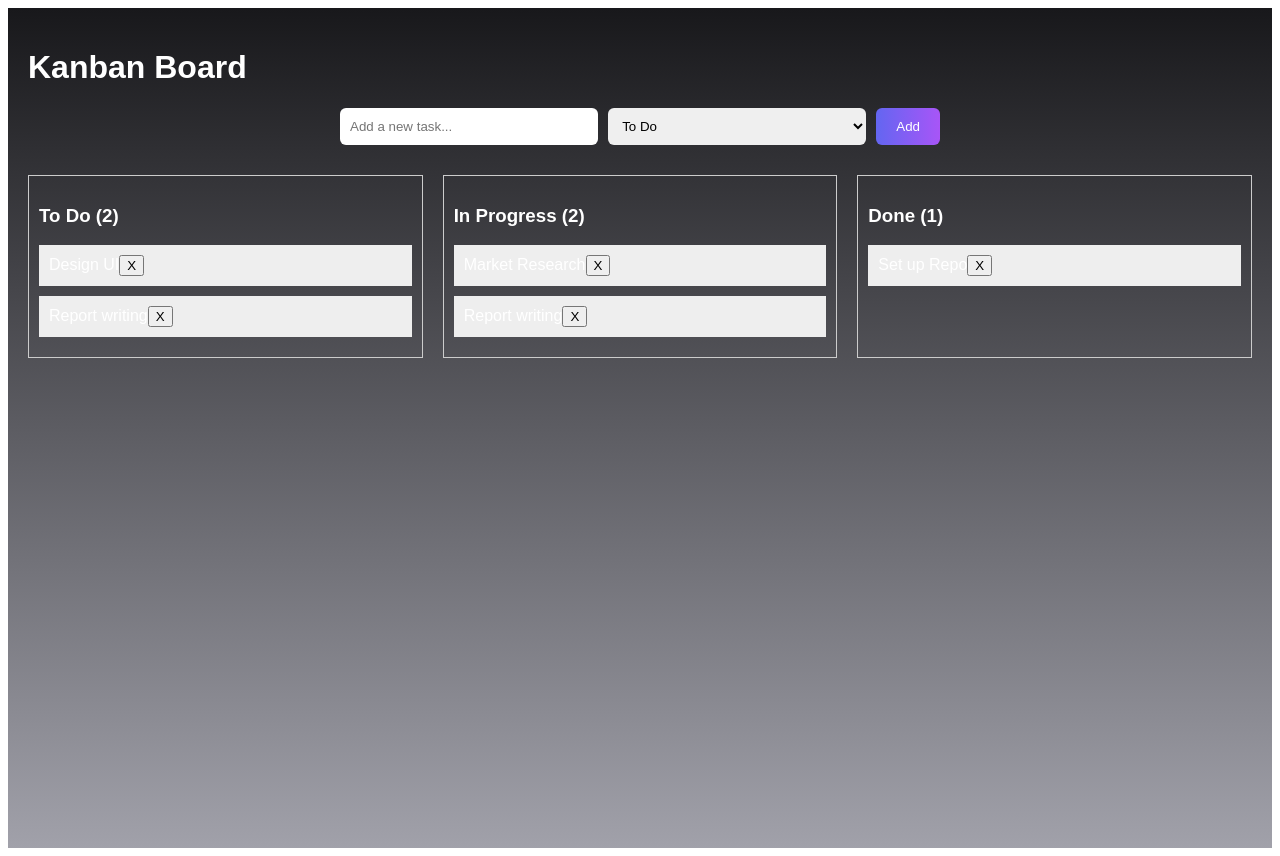
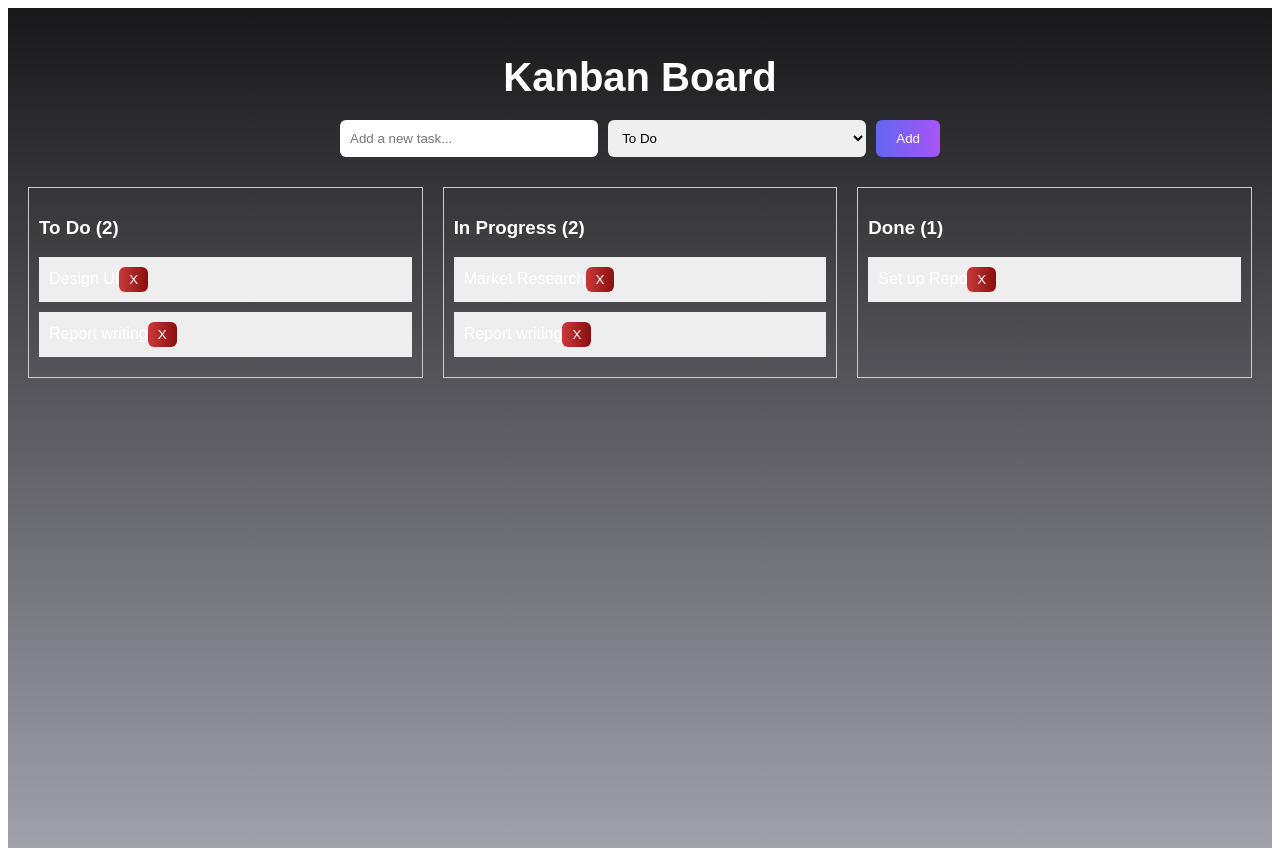
Before and after one commit to sufster/flowbit, a React (Vite) app: page / in a window 1280 px wide. Built offline with nearby package versions, Linux system fonts and the light colour scheme.

Commit message:
Update App.tsx

```diff
--- a/src/App.tsx
+++ b/src/App.tsx
@@ -112,7 +112,7 @@ export default function App() {
 
   return (
     <div className="app-container">
-      <h1>Kanban Board</h1>
+      <h1 className="title">Kanban Board</h1>
 
       {/* Add Task */}
       <div className="task-bar">
@@ -182,7 +182,7 @@ export default function App() {
                       item.id
                     )
                   }
-                >
+                className="close">
                   X
                 </button>
               </div>
```
